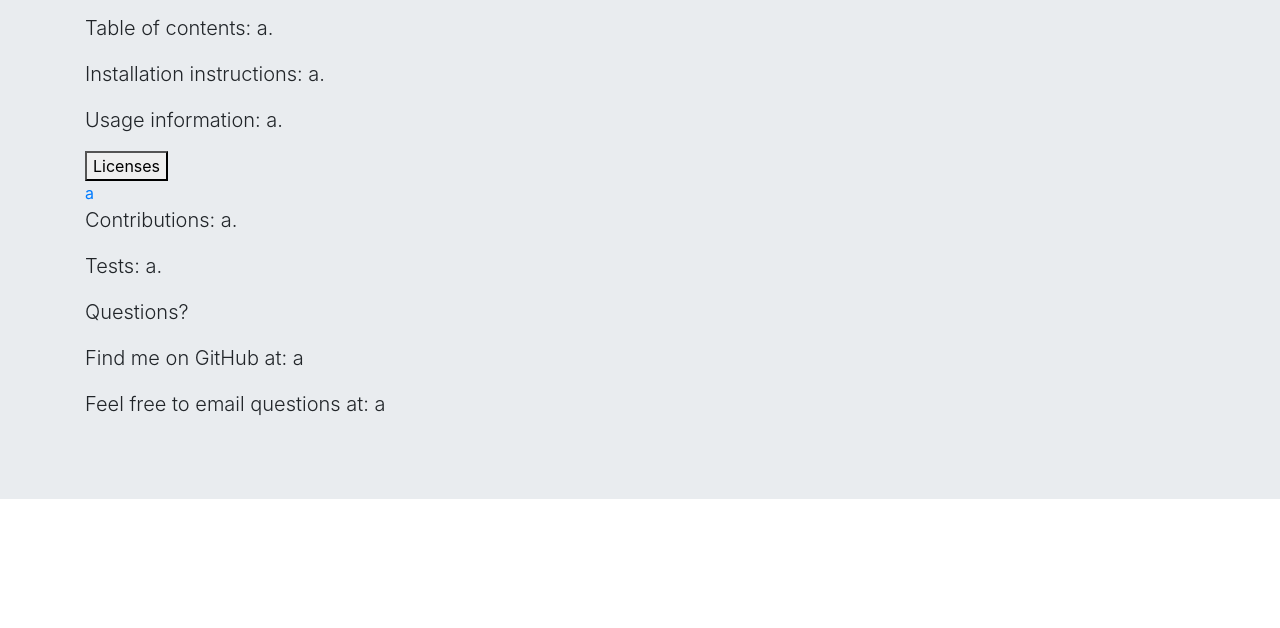
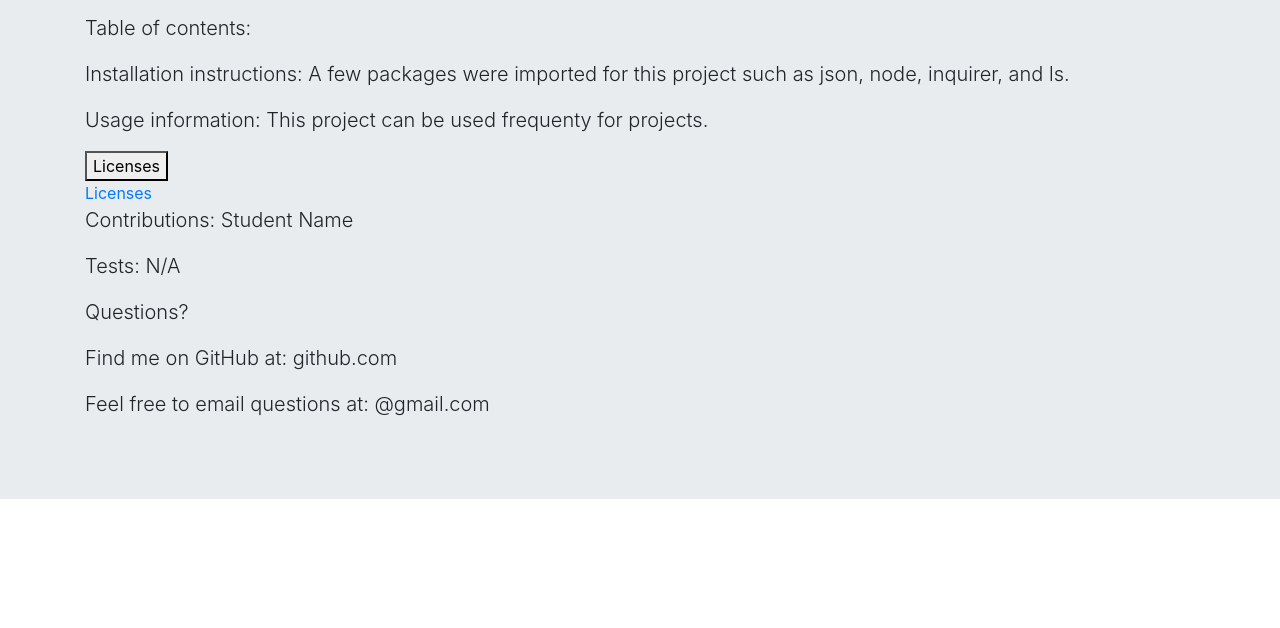
Before and after one commit to pgwdbri/Readmegenerator, a plain HTML site: page index.html in a window 1280 px wide. Shown: the part 172-800 px from the top of the page. Drawn offline with nearby package versions, Linux system fonts and the light colour scheme.

Commit message:
Update index.html

```diff
--- a/index.html
+++ b/index.html
@@ -11,32 +11,32 @@
   <div class="jumbotron jumbotron-fluid">
 
   <div class="container">
-    <h1 class="display-4">Title: esc</h1>
-    <p class="lead">Description of the project: a.</p>
-    <p class="lead">Table of contents: a.</p>
+    <h1 class="display-4">Title: README Generator Template</h1>
+    <p class="lead">Description of the project: This project generates a README file template from the console in VS Code.</p>
+    <p class="lead">Table of contents: </p>
 
 
-    <p class="lead">Installation instructions: a.</p>
-    <p class="lead">Usage information: a.</p>
+    <p class="lead">Installation instructions: A few packages were imported for this project such as json, node, inquirer, and ls.</p>
+    <p class="lead">Usage information: This project can be used frequenty for projects.</p>
 
 
 
     <div class="dropdown">
         <button class="dropbtn">Licenses</button>
         <div class="dropdown-content">
-            <a href="#">a</a>
+            <a href="#">Licenses</a>
         </div>
     </div>
 
 
 
-    <p class="lead">Contributions: a.</p>
-    <p class="lead">Tests: a.</p>
+    <p class="lead">Contributions: Student Name</p>
+    <p class="lead">Tests: N/A</p>
 
 
     <p class=lead> Questions? </p>
-    <p class=lead> Find me on GitHub at: a</p>
-    <p class=lead> Feel free to email questions at: a</p>
+    <p class=lead> Find me on GitHub at: github.com</p>
+    <p class=lead> Feel free to email questions at: @gmail.com</p>
 
 
 
```
